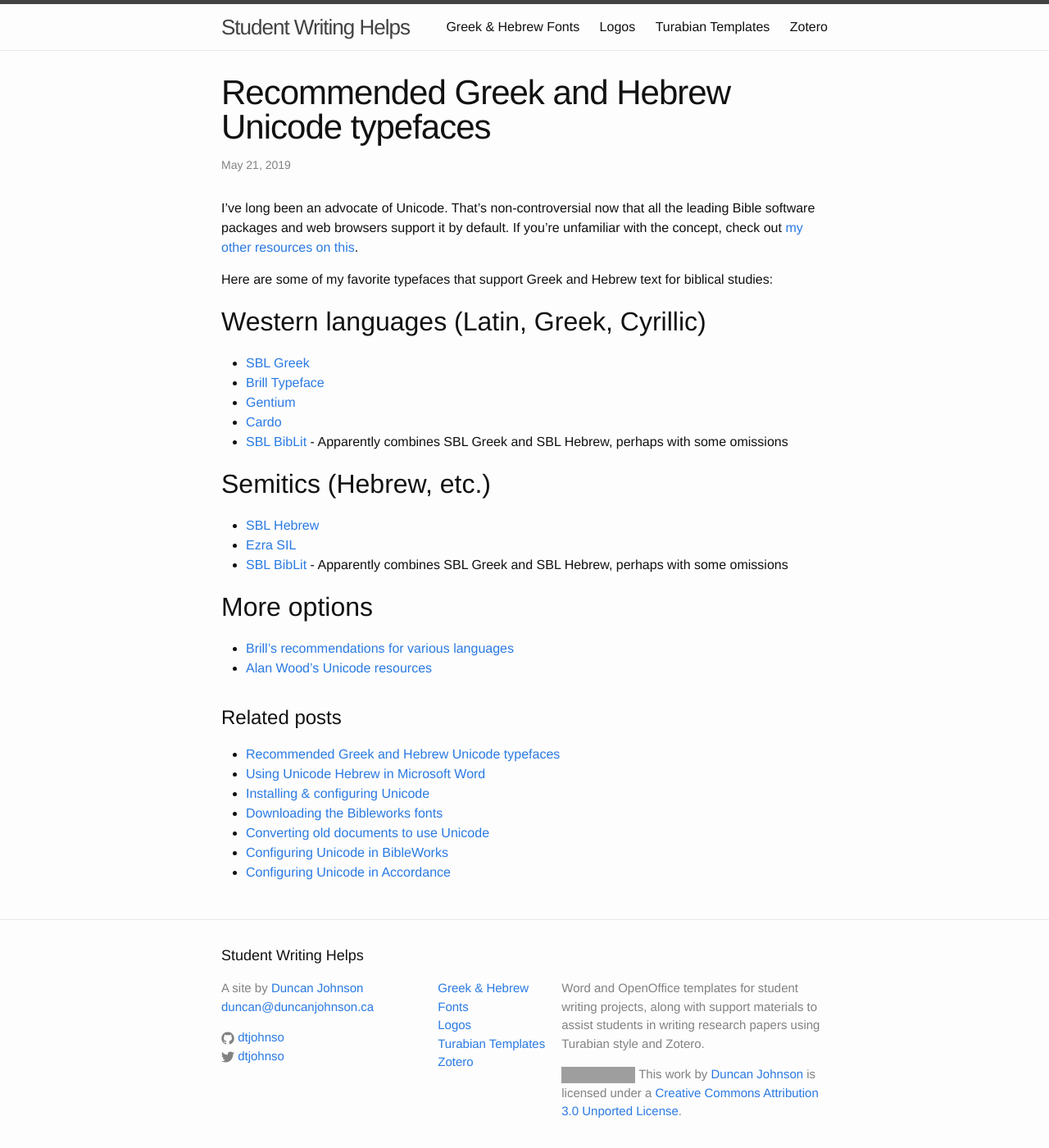
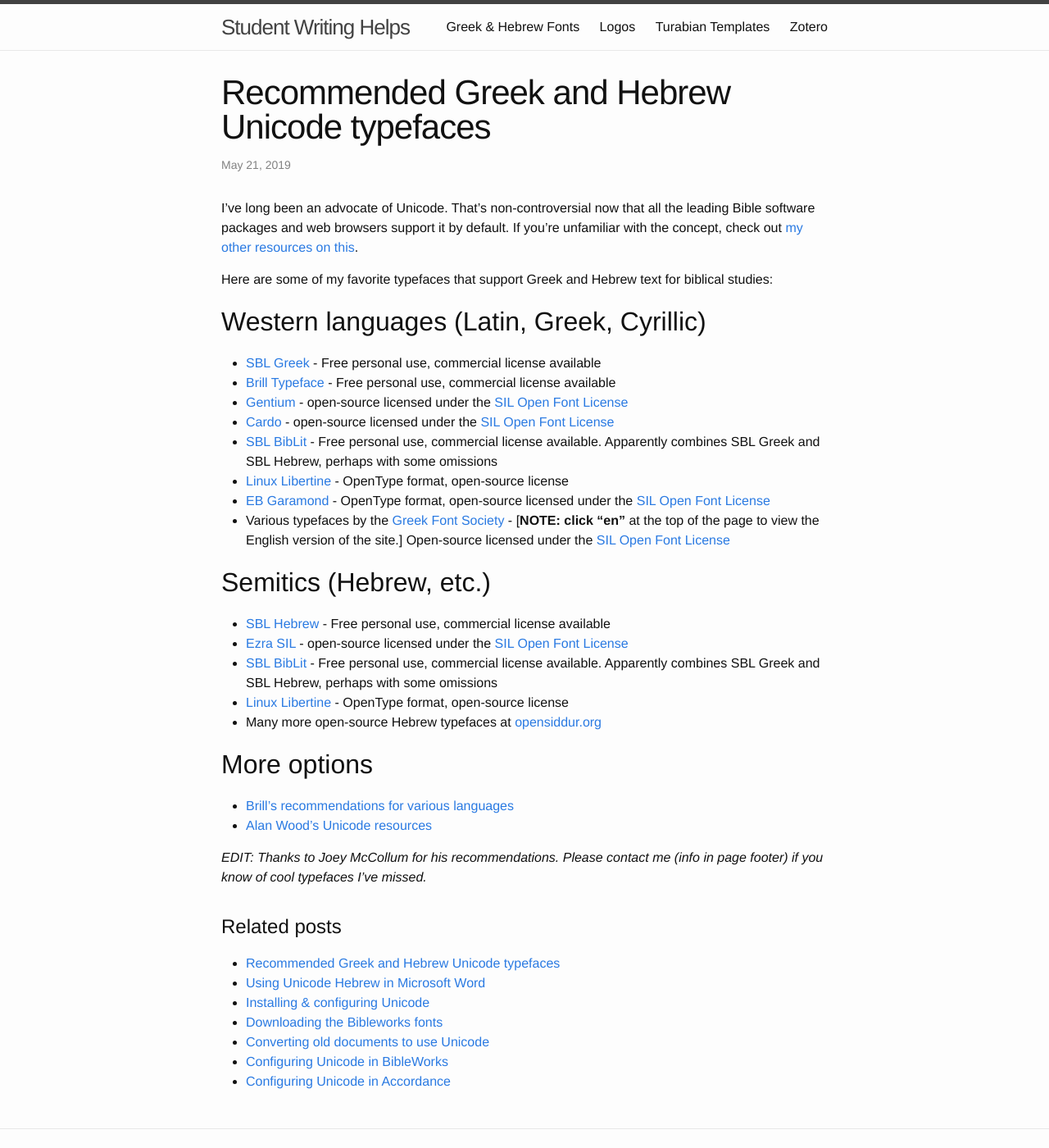
Before and after one commit to dtjohnso/Student-Writing-Helps, a Jekyll site: the page built from _posts/2019-05-21-greek-and-hebrew-unicode-typefaces.markdown, in a window 1280 px wide and 1400 px high. Shown: the whole window at 82% size. Built offline with Jekyll 4.4.1, drawn with Linux system fonts in a browser that asks for light colours; grey boxes are pictures that could not be loaded.

Commit message:
Additions to typeface list from Joey McCollum

```diff
--- a/_posts/2019-05-21-greek-and-hebrew-unicode-typefaces.markdown
+++ b/_posts/2019-05-21-greek-and-hebrew-unicode-typefaces.markdown
@@ -10,19 +10,29 @@
 
 ## Western languages (Latin, Greek, Cyrillic)
 
-* [SBL Greek](https://www.sbl-site.org/educational/BiblicalFonts_SBLGreek.aspx)
-* [Brill Typeface](https://brill.com/page/BrillFont/brill-typeface)
-* [Gentium](http://scripts.sil.org/cms/scripts/page.php?site_id=nrsi&item_id=Gentium)
-* [Cardo](https://fonts.google.com/specimen/Cardo)
-* [SBL BibLit](https://www.sbl-site.org/educational/BiblicalFonts_SBLBibLit.aspx) - Apparently combines SBL Greek and SBL Hebrew, perhaps with some omissions
+* [SBL Greek](https://www.sbl-site.org/educational/BiblicalFonts_SBLGreek.aspx) - Free personal use, commercial license available
+* [Brill Typeface](https://brill.com/page/BrillFont/brill-typeface) - Free personal use, commercial license available
+* [Gentium](http://scripts.sil.org/cms/scripts/page.php?site_id=nrsi&item_id=Gentium) - open-source licensed under the [SIL Open Font License][sil-ofl]
+* [Cardo](https://fonts.google.com/specimen/Cardo) - open-source licensed under the [SIL Open Font License][sil-ofl]
+* [SBL BibLit](https://www.sbl-site.org/educational/BiblicalFonts_SBLBibLit.aspx) - Free personal use, commercial license available. Apparently combines SBL Greek and SBL Hebrew, perhaps with some omissions
+* [Linux Libertine](http://libertine-fonts.org/) - OpenType format, open-source license
+* [EB Garamond](http://www.georgduffner.at/ebgaramond/)  - OpenType format, open-source licensed under the [SIL Open Font License][sil-ofl]
+* Various typefaces by the [Greek Font Society](https://greekfontsociety-gfs.gr/typefaces) - [**NOTE: click "en"** at the top of the page to view the English version of the site.]  Open-source licensed under the [SIL Open Font License][sil-ofl]
+
 
 ## Semitics (Hebrew, etc.)
 
-* [SBL Hebrew](https://www.sbl-site.org/educational/BiblicalFonts_SBLHebrew.aspx)
-* [Ezra SIL](http://scripts.sil.org/EzraSIL_Home)
-* [SBL BibLit](https://www.sbl-site.org/educational/BiblicalFonts_SBLBibLit.aspx) - Apparently combines SBL Greek and SBL Hebrew, perhaps with some omissions
+* [SBL Hebrew](https://www.sbl-site.org/educational/BiblicalFonts_SBLHebrew.aspx) - Free personal use, commercial license available
+* [Ezra SIL](http://scripts.sil.org/EzraSIL_Home) - open-source licensed under the [SIL Open Font License][sil-ofl]
+* [SBL BibLit](https://www.sbl-site.org/educational/BiblicalFonts_SBLBibLit.aspx) - Free personal use, commercial license available. Apparently combines SBL Greek and SBL Hebrew, perhaps with some omissions
+* [Linux Libertine](http://libertine-fonts.org/) - OpenType format, open-source license
+* Many more open-source Hebrew typefaces at [opensiddur.org](https://opensiddur.org/help/fonts/)
 
 ## More options
 
 * [Brill's recommendations for various languages](https://brill.com/page/fonts/fonts-scripts-and-unicode)
 * [Alan Wood's Unicode resources](http://www.alanwood.net/unicode/)
+
+*EDIT: Thanks to Joey McCollum for his recommendations. Please contact me (info in page footer) if you know of cool typefaces I've missed.*
+
+[sil-ofl]: http://scripts.sil.org/cms/scripts/page.php?site_id=nrsi&id=ofl
```
